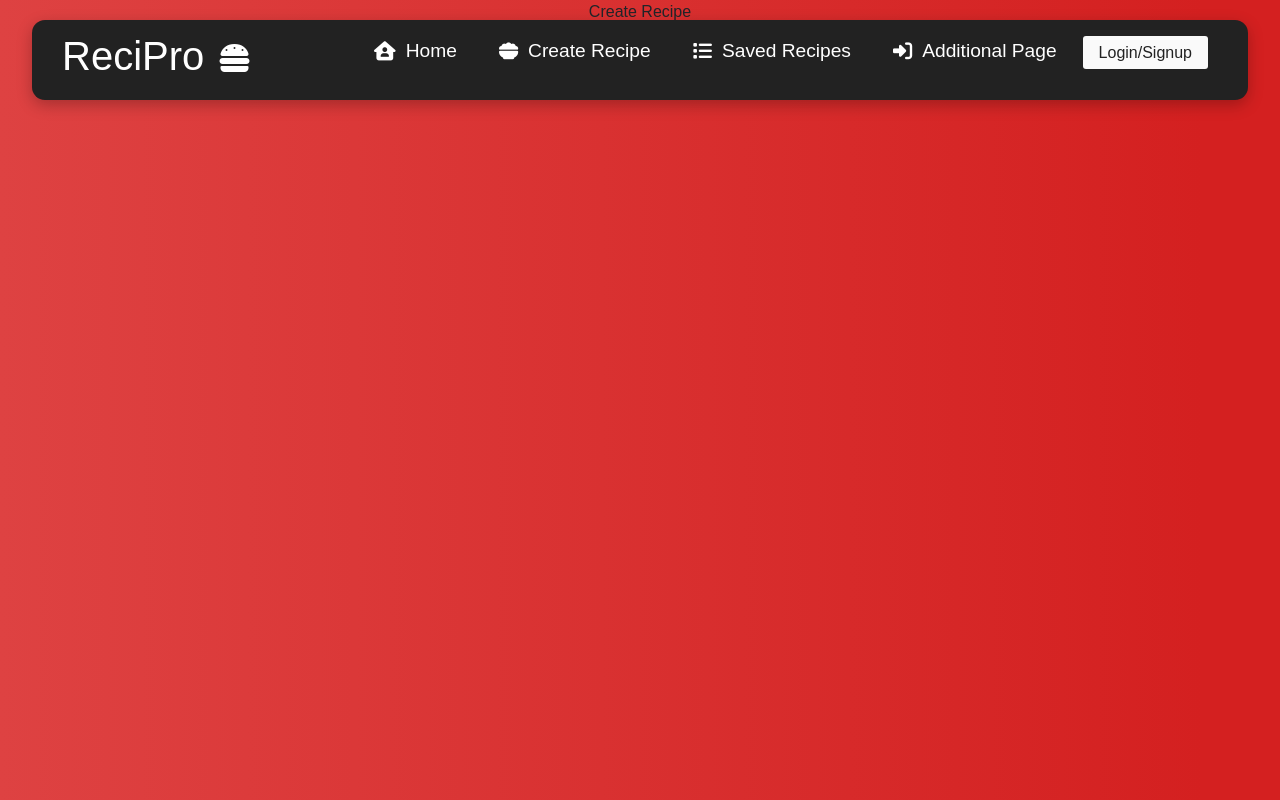
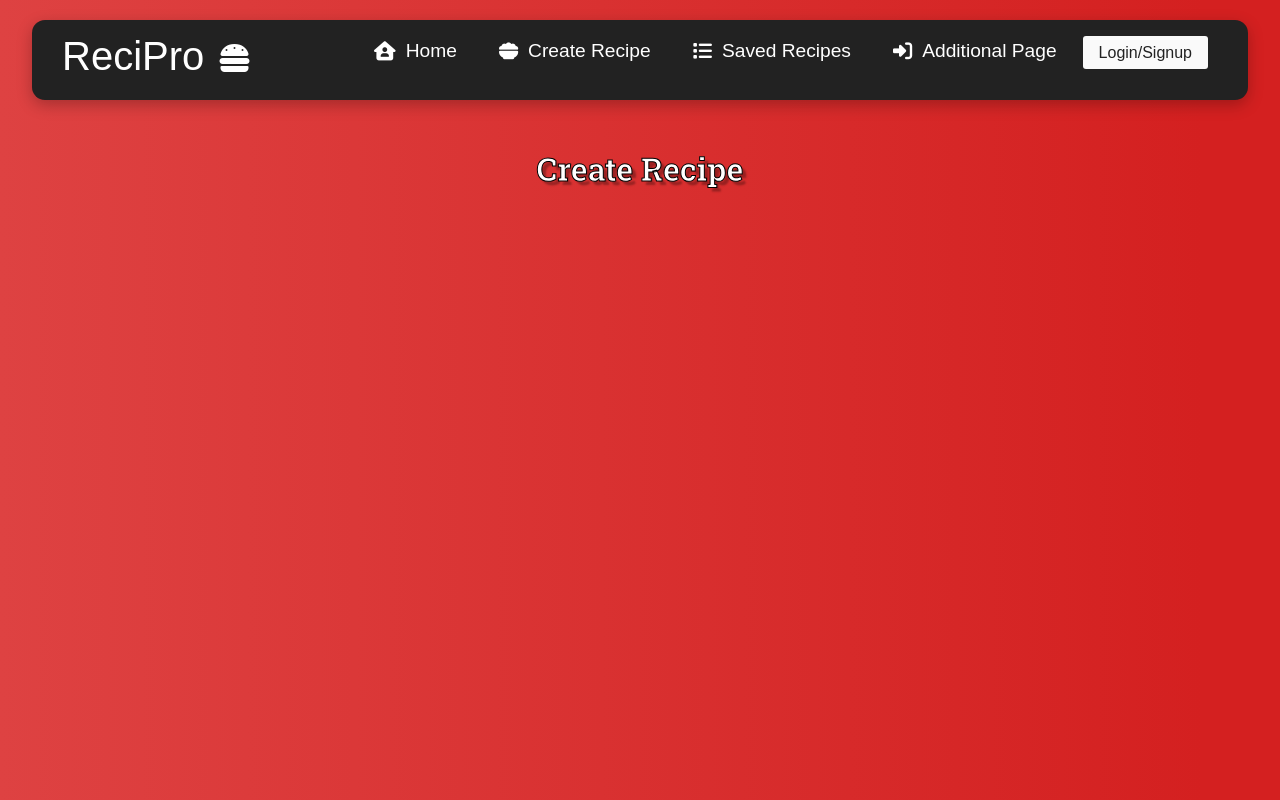
Before and after one commit to Sandeep-Abeykoon/mern-recipe-app, a React (Create React App) app in the folder client/: page /create-recipe in a window 1280 px wide. Built offline with nearby package versions, Linux system fonts and the light colour scheme.

Commit message:
updated the code

```diff
--- a/client/public/index.html
+++ b/client/public/index.html
@@ -26,6 +26,7 @@
     -->
     <title>React App</title>
     <link rel="stylesheet" href="https://cdnjs.cloudflare.com/ajax/libs/font-awesome/6.4.2/css/all.min.css" integrity="sha512-z3gLpd7yknf1YoNbCzqRKc4qyor8gaKU1qmn+CShxbuBusANI9QpRohGBreCFkKxLhei6S9CQXFEbbKuqLg0DA==" crossorigin="anonymous" referrerpolicy="no-referrer" />
+    <link href="https://fonts.googleapis.com/css2?family=Roboto+Slab:wght@700&display=swap" rel="stylesheet">
   <body>
     <noscript>You need to enable JavaScript to run this app.</noscript>
     <div id="root"></div>
--- a/client/src/pages/create-recipe.js
+++ b/client/src/pages/create-recipe.js
@@ -1,7 +1,9 @@
+import "./styles/create-recipe.css";
+
 export const CreateRecipe = () => {
     return (
-        <div>
-            Create Recipe
+        <div className="container">
+            <h2 className="page-heading">Create Recipe</h2>
         </div>
     );
 }
--- /dev/null
+++ b/client/src/pages/styles/create-recipe.css
@@ -0,0 +1,19 @@
+.container {
+    margin: 0;
+    padding: 0;
+    display: flex;
+    justify-content: center;
+    align-items: flex-start;
+    height: 100vh;
+    padding-top: 150px;
+}
+
+.page-heading{
+    color: white;
+    font-weight: bold;
+    font-family: 'Roboto Slab', serif;
+    font-weight: 700;
+    text-shadow: 4px 4px 2px rgba(0, 0, 0, 0.3);
+    -webkit-text-stroke: 1px black;
+
+}
```
